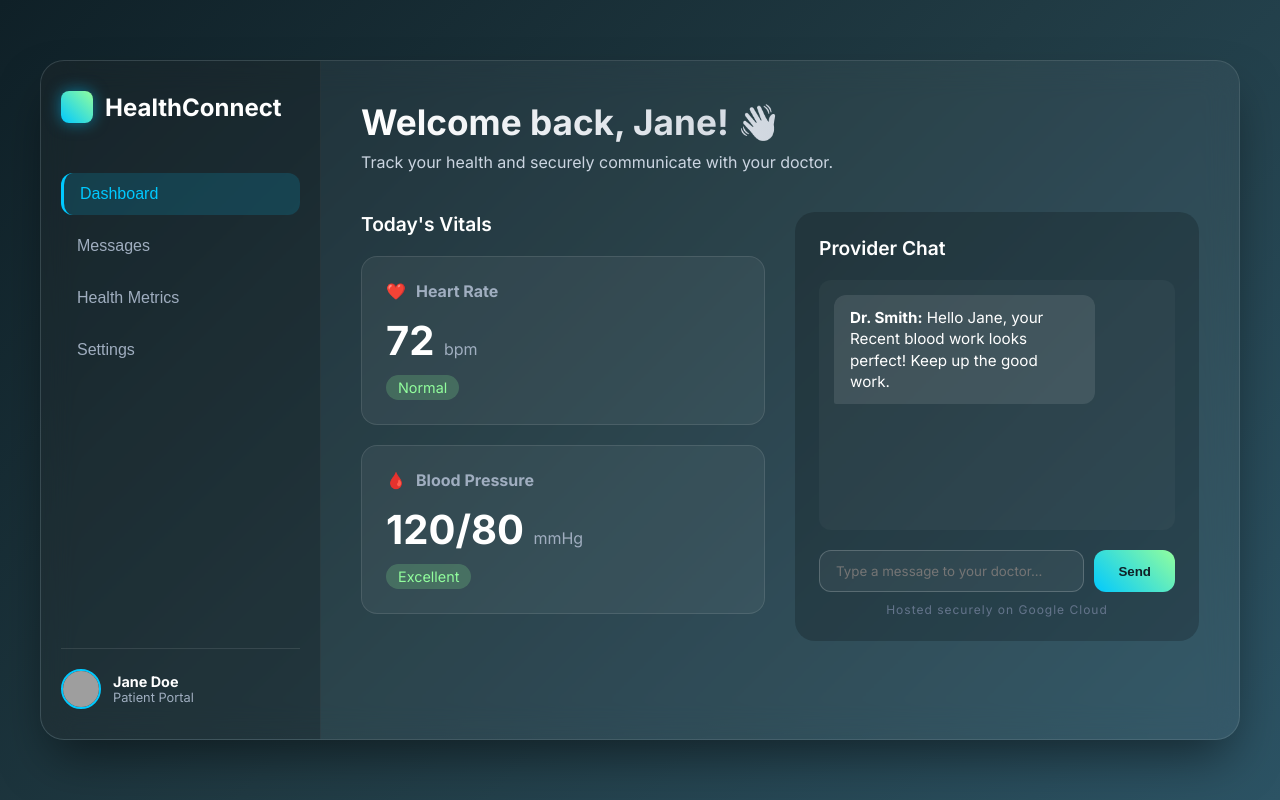
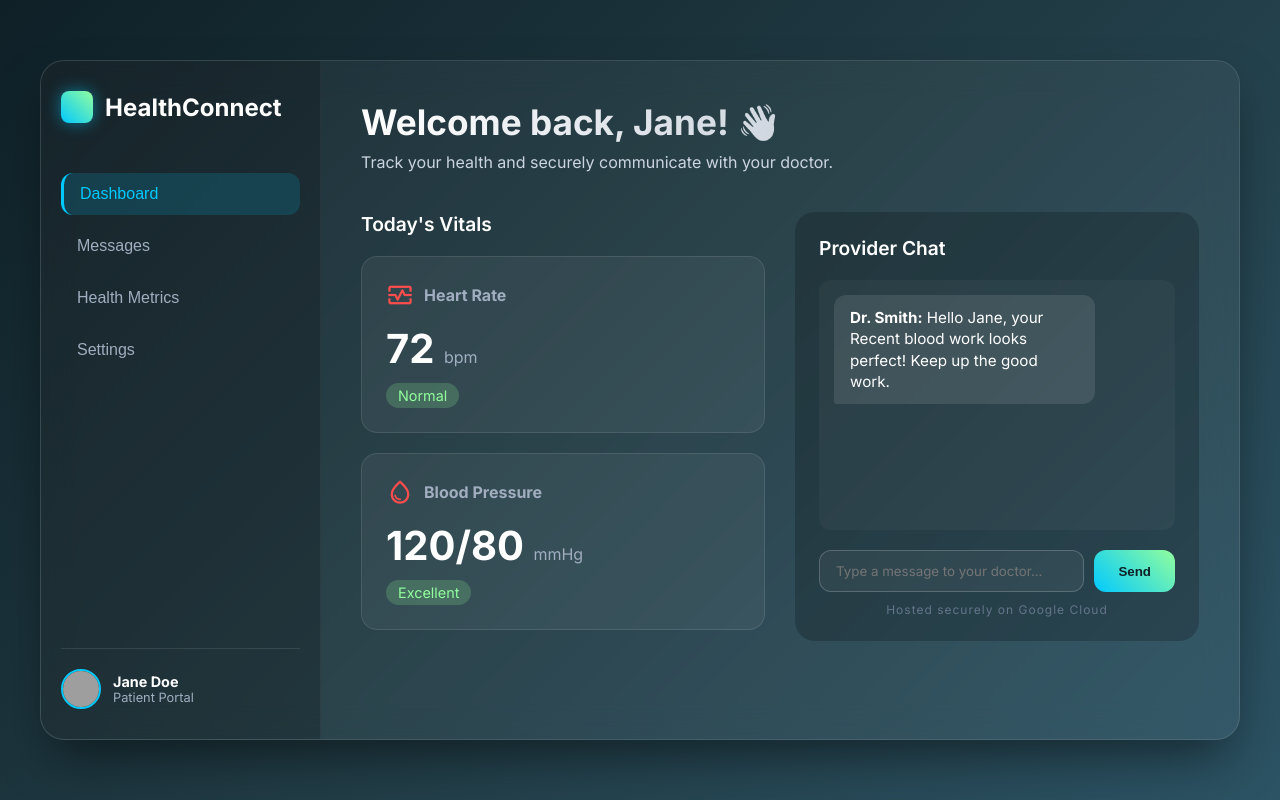
Before and after one commit to GarvitBohra/AI_Healthcare_chatbot, a plain HTML site: page index.html in a window 1280 px wide. Drawn offline with nearby package versions, Linux system fonts and the light colour scheme; grey boxes are pictures that could not be loaded.

Commit message:
Integrate Google Material Symbols

```diff
--- a/index.html
+++ b/index.html
@@ -6,6 +6,7 @@
     <title>HealthCare Connect | Google Cloud Edition</title>
     <!-- Google Fonts for a modern, sleek look -->
     <link href="https://fonts.googleapis.com/css2?family=Inter:wght@300;400;600;700&display=swap" rel="stylesheet">
+    <link href="https://fonts.googleapis.com/css2?family=Material+Symbols+Outlined" rel="stylesheet" />
     <link rel="stylesheet" href="style.css">
 </head>
 <body>
@@ -50,7 +51,7 @@
 
                         <div class="metric-card hover-glow">
                             <div class="card-header">
-                                <span class="icon">❤️</span>
+                                <span class="material-symbols-outlined icon" style="color: #ff4d4d; font-size: 28px;">monitor_heart</span>
                                 <h4>Heart Rate</h4>
                             </div>
                             <div class="card-value" id="heart-rate-display">72 <span class="unit">bpm</span></div>
@@ -59,7 +60,7 @@
 
                         <div class="metric-card hover-glow">
                             <div class="card-header">
-                                <span class="icon">🩸</span>
+                                <span class="material-symbols-outlined icon" style="color: #ff4d4d; font-size: 28px;">water_drop</span>
                                 <h4>Blood Pressure</h4>
                             </div>
                             <div class="card-value" id="bp-display">120/80 <span class="unit">mmHg</span></div>
```
